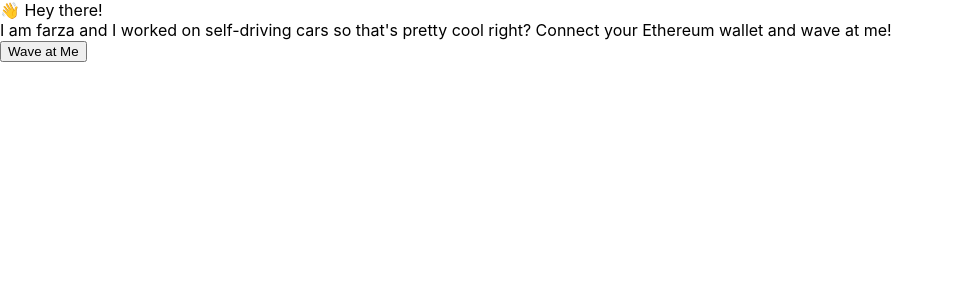
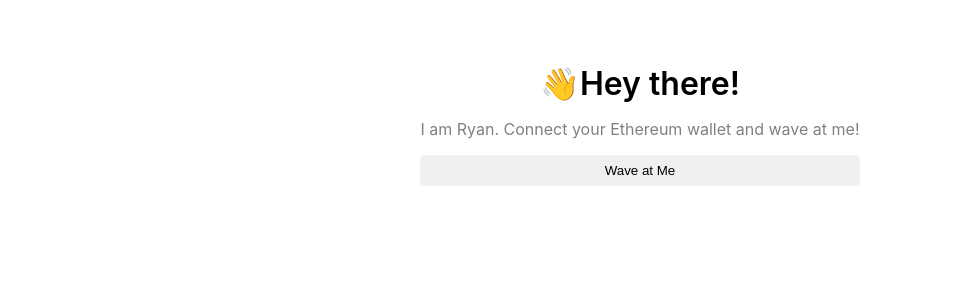
Before and after one commit to ryancharris/buildspace-solidity-ui, a React (Create React App) app: page / in a window 1280 px wide. Shown: the top 300 px of the page, without its empty margins (0-954 px from the left). Built offline with nearby package versions, Linux system fonts and the light colour scheme.

Commit message:
update project files

```diff
--- a/src/App.css
+++ b/src/App.css
@@ -1,38 +1,34 @@
-.App {
-  text-align: center;
+.mainContainer {
+  display: flex;
+  justify-content: center;
+  width: 100%;
+  margin-top: 64px;
 }
 
-.App-logo {
-  height: 40vmin;
-  pointer-events: none;
+.dataContainer {
+  display: flex;
+  flex-direction: column;
+  justify-content: center;
+  max-width: 600px;
 }
 
-@media (prefers-reduced-motion: no-preference) {
-  .App-logo {
-    animation: App-logo-spin infinite 20s linear;
-  }
+.header {
+  text-align: center;
+  font-size: 32px;
+  font-weight: 600;
 }
 
-.App-header {
-  background-color: #282c34;
-  min-height: 100vh;
-  display: flex;
-  flex-direction: column;
-  align-items: center;
-  justify-content: center;
-  font-size: calc(10px + 2vmin);
-  color: white;
+.bio {
+  text-align: center;
+  color: gray;
+  margin-top: 16px;
 }
 
-.App-link {
-  color: #61dafb;
+.waveButton {
+  cursor: pointer;
+  margin-top: 16px;
+  padding: 8px;
+  border: 0;
+  border-radius: 5px;
+
 }
-
-@keyframes App-logo-spin {
-  from {
-    transform: rotate(0deg);
-  }
-  to {
-    transform: rotate(360deg);
-  }
-}
--- a/src/App.js
+++ b/src/App.js
@@ -1,11 +1,11 @@
 import * as React from "react";
-import { ethers } from "ethers";
+// import { ethers } from "ethers";
 import './App.css';
 
 export default function App() {
 
   const wave = () => {
-
+    console.log('wave')
   }
 
   return (
@@ -13,11 +13,12 @@
 
       <div className="dataContainer">
         <div className="header">
-        👋 Hey there!
+        <span role="img" aria-label="wave">👋</span>
+        Hey there!
         </div>
 
         <div className="bio">
-        I am farza and I worked on self-driving cars so that's pretty cool right? Connect your Ethereum wallet and wave at me!
+        I am Ryan. Connect your Ethereum wallet and wave at me!
         </div>
 
         <button className="waveButton" onClick={wave}>
--- a/src/index.js
+++ b/src/index.js
@@ -2,7 +2,6 @@
 import ReactDOM from 'react-dom';
 import './index.css';
 import App from './App';
-import reportWebVitals from './reportWebVitals';
 
 ReactDOM.render(
   <React.StrictMode>
@@ -10,8 +9,3 @@
   </React.StrictMode>,
   document.getElementById('root')
 );
-
-// If you want to start measuring performance in your app, pass a function
-// to log results (for example: reportWebVitals(console.log))
-// or send to an analytics endpoint. Learn more: https://bit.ly/CRA-vitals
-reportWebVitals();
--- a/src/reportWebVitals.js
+++ /dev/null
@@ -1,13 +0,0 @@
-const reportWebVitals = onPerfEntry => {
-  if (onPerfEntry && onPerfEntry instanceof Function) {
-    import('web-vitals').then(({ getCLS, getFID, getFCP, getLCP, getTTFB }) => {
-      getCLS(onPerfEntry);
-      getFID(onPerfEntry);
-      getFCP(onPerfEntry);
-      getLCP(onPerfEntry);
-      getTTFB(onPerfEntry);
-    });
-  }
-};
-
-export default reportWebVitals;
```
